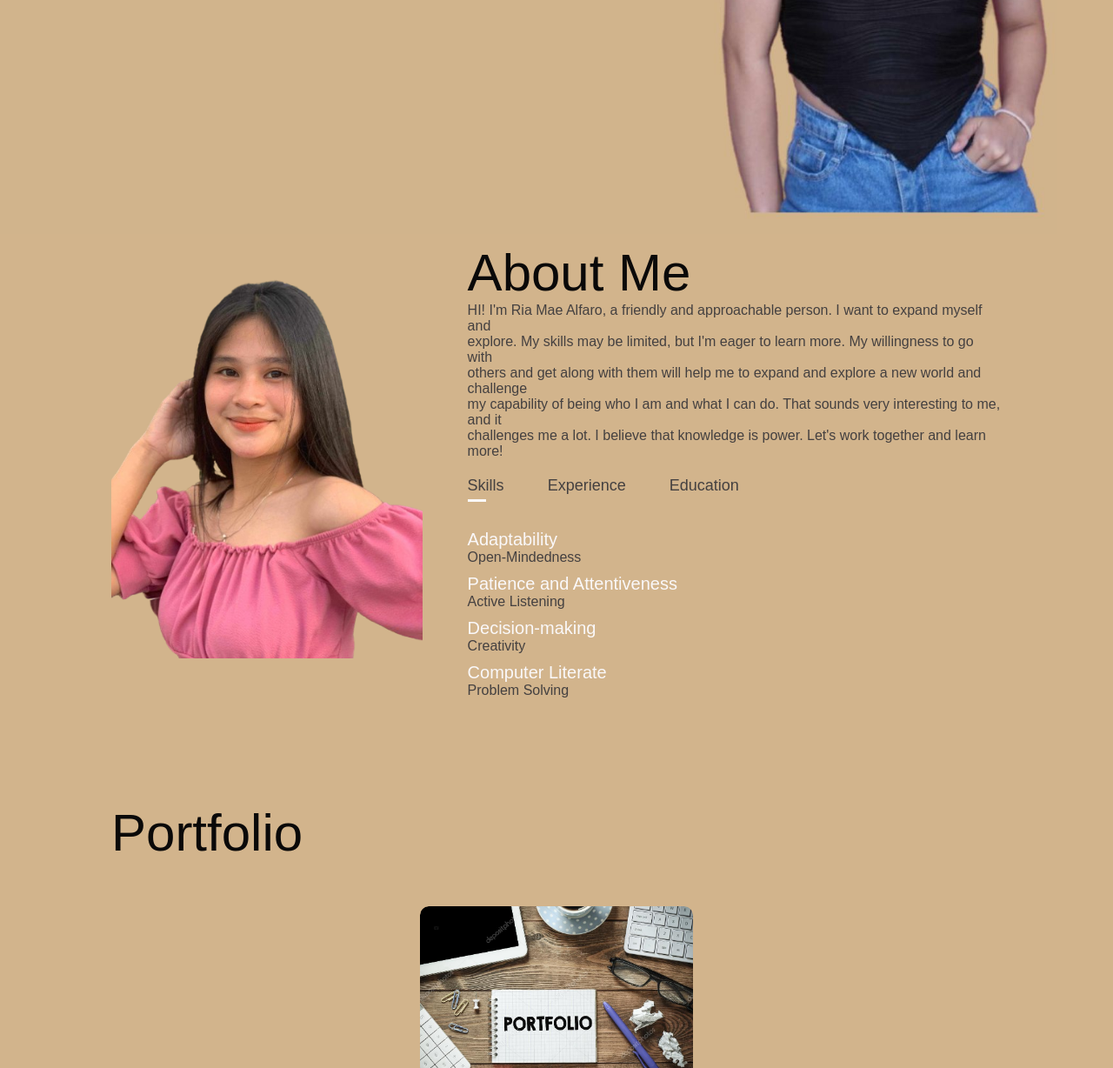
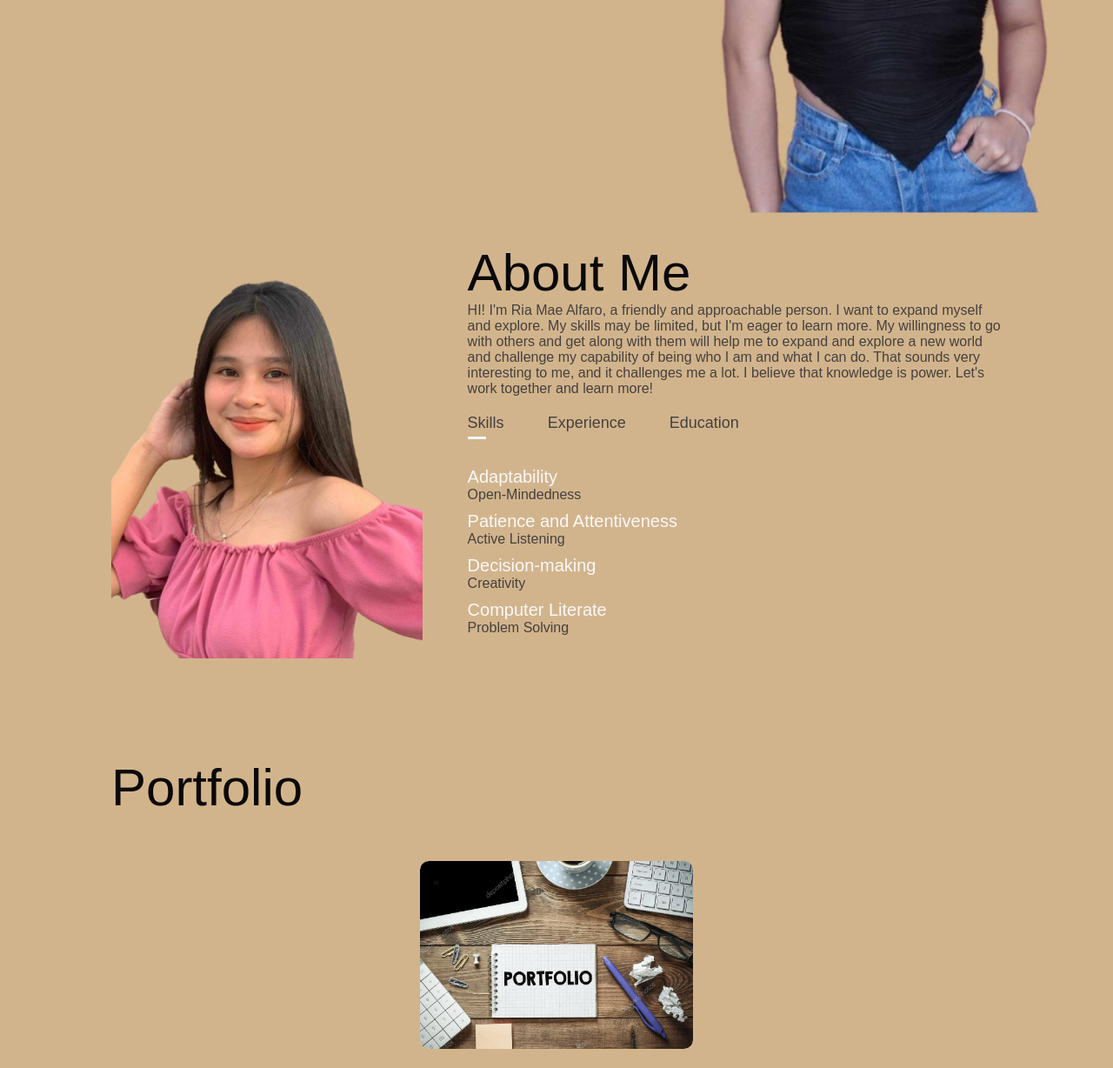
Before and after one commit to riaalfaro/MY-PERSONAL-WEBSITE, a plain HTML site: page index.html in a window 1280 px wide. Shown: the part 531-1759 px from the top of the page at 87% size. Drawn offline with Linux system fonts and the light colour scheme.

Commit message:
Add files via upload

```diff
--- a/index.html
+++ b/index.html
@@ -25,8 +25,8 @@
         <div class="header-text">
             <p>LET'S EXPLORE!</p>
             <h1>Welcome!<br>I'm <span>Ria Mae Alfaro,</span><br>
-                Let's discover and explore with ease,<br>
-                navigate with confidence on My Personal Website.</h1>
+                Let's discover and explore with ease, navigate<br>
+                with confidence on My Personal Website.</h1>
         </div>
     </div>
 </div>
@@ -38,10 +38,10 @@
             </div>
             <div class="about-col-2">
                 <h1 class="sub-title">About Me</h1>
-                <p>HI! I'm Ria Mae Alfaro, a friendly and approachable person. I want to expand myself and<br>
-                   explore. My skills may be limited, but I'm eager to learn more. My willingness to go with<br>
-                   others and get along with them will help me to expand and explore a new world and challenge<br>
-                   my capability of being who I am and what I can do. That sounds very interesting to me, and it<br>
+                <p>HI! I'm Ria Mae Alfaro, a friendly and approachable person. I want to expand myself and
+                   explore. My skills may be limited, but I'm eager to learn more. My willingness to go with
+                   others and get along with them will help me to expand and explore a new world and challenge
+                   my capability of being who I am and what I can do. That sounds very interesting to me, and it
                    challenges me a lot. I believe that knowledge is power. Let's work together and learn more!</p>
 
                 <div class="tab-titles">
```
